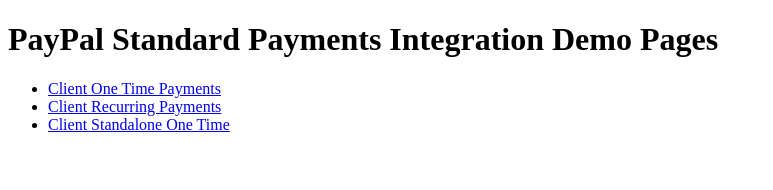
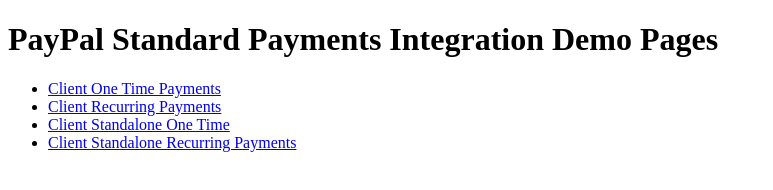
Before and after one commit to paypal-examples/integration-code-snippets, a website: page index.html in a window 1280 px wide. Shown: the whole page, without its empty margins (0-773 px from the left). Drawn offline with Linux system fonts and the light colour scheme.

Commit message:
add to index

```diff
--- a/index.html
+++ b/index.html
@@ -24,6 +24,11 @@
                     >Client Standalone One Time</a
                 >
             </li>
+            <li>
+                <a href="client-standalone-recurring-payments.html"
+                    >Client Standalone Recurring Payments</a
+                >
+            </li>
             <!--
             <li>
                 <a href="server-one-time-payments.html"
```
